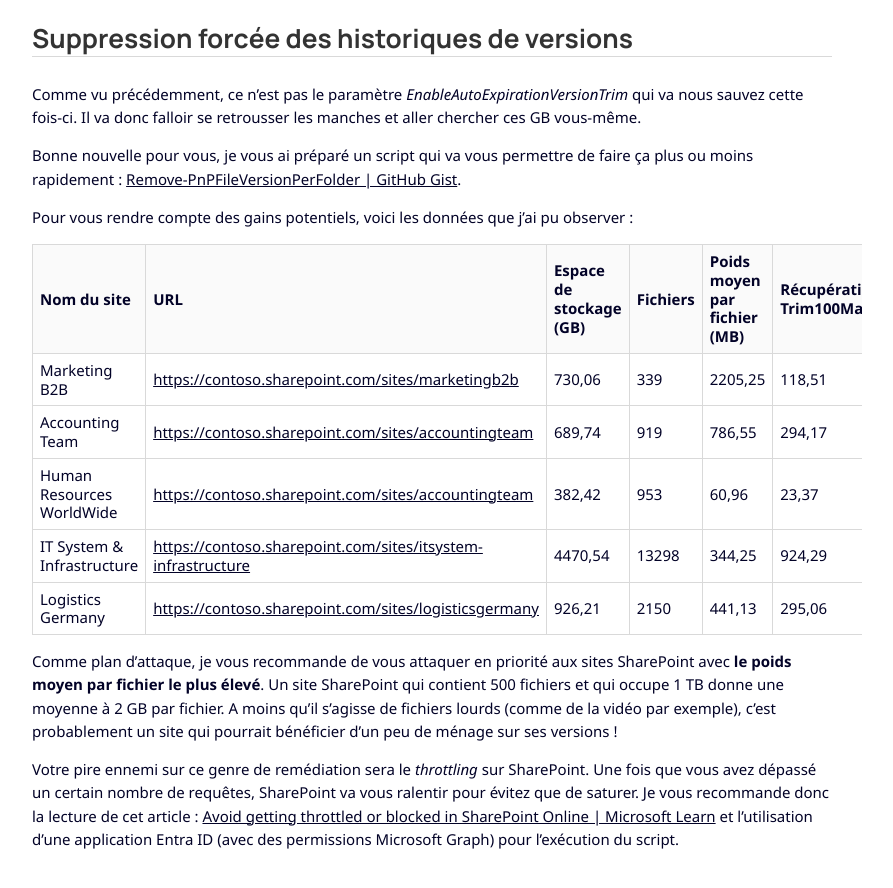
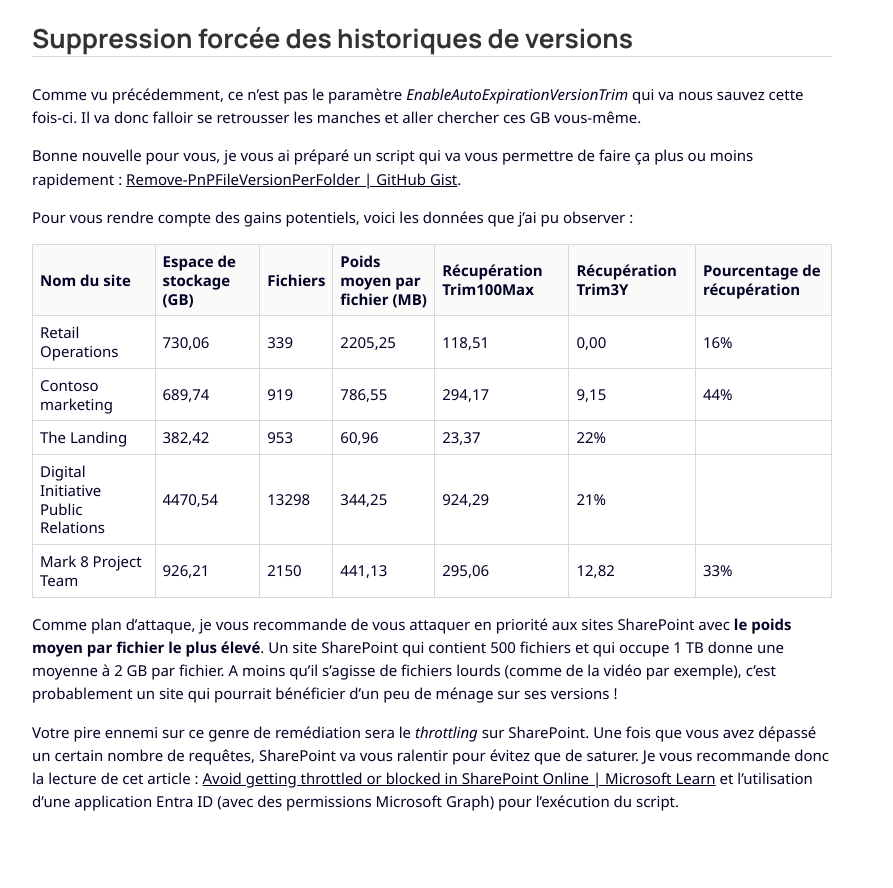
Before and after one commit to leobouard/leobouard.github.io, a Jekyll site: the page built from _posts/2024-07-11-le-versioning-sur-sharepoint.md, in a window 1280 px wide and 900 px high, scrolled down 3138 px. Shown: the top 888 px of the window, without its empty margins (208-1101 px from the left). Built offline with Jekyll 4.4.1, drawn with Linux system fonts in a browser that asks for light colours; nearby versions of some CDN libraries; some web fonts are replaced.

Commit message:
Update 2024-07-11-le-versioning-sur-sharepoint.md

```diff
--- a/_posts/2024-07-11-le-versioning-sur-sharepoint.md
+++ b/_posts/2024-07-11-le-versioning-sur-sharepoint.md
@@ -115,13 +115,13 @@ Bonne nouvelle pour vous, je vous ai préparé un script qui va vous permettre d
 
 Pour vous rendre compte des gains potentiels, voici les données que j'ai pu observer :
 
-Nom du site | URL | Espace de stockage (GB) | Fichiers | Poids moyen par fichier (MB) | Récupération Trim100Max | Récupération Trim3Y | Pourcentage de récupération
------------ | --- | ----------------------- | -------- | ---------------------------- | ----------------------- | ------------------- | ---------------
-Marketing B2B | <https://contoso.sharepoint.com/sites/marketingb2b> | 730,06 | 339 | 2205,25 | 118,51 | 0,00 | 16%
-Accounting Team | <https://contoso.sharepoint.com/sites/accountingteam> | 689,74 | 919 | 786,55 | 294,17 | 9,15 | 44%
-Human Resources WorldWide | <https://contoso.sharepoint.com/sites/accountingteam> | 382,42 | 953 | 60,96 | 23,37 | 22%
-IT System & Infrastructure | <https://contoso.sharepoint.com/sites/itsystem-infrastructure> | 4470,54 | 13298 | 344,25 | 924,29 | 21%
-Logistics Germany | <https://contoso.sharepoint.com/sites/logisticsgermany> | 926,21 | 2150 | 441,13 | 295,06 | 12,82 | 33%
+Nom du site | Espace de stockage (GB) | Fichiers | Poids moyen par fichier (MB) | Récupération Trim100Max | Récupération Trim3Y | Pourcentage de récupération
+----------- | ----------------------- | -------- | ---------------------------- | ----------------------- | ------------------- | ---------------
+Retail Operations | 730,06 | 339 | 2205,25 | 118,51 | 0,00 | 16%
+Contoso marketing | 689,74 | 919 | 786,55 | 294,17 | 9,15 | 44%
+The Landing | 382,42 | 953 | 60,96 | 23,37 | 22%
+Digital Initiative Public Relations | 4470,54 | 13298 | 344,25 | 924,29 | 21%
+Mark 8 Project Team | 926,21 | 2150 | 441,13 | 295,06 | 12,82 | 33%
 
 Comme plan d'attaque, je vous recommande de vous attaquer en priorité aux sites SharePoint avec **le poids moyen par fichier le plus élevé**. Un site SharePoint qui contient 500 fichiers et qui occupe 1 TB donne une moyenne à 2 GB par fichier. A moins qu'il s'agisse de fichiers lourds (comme de la vidéo par exemple), c'est probablement un site qui pourrait bénéficier d'un peu de ménage sur ses versions !
 
```
